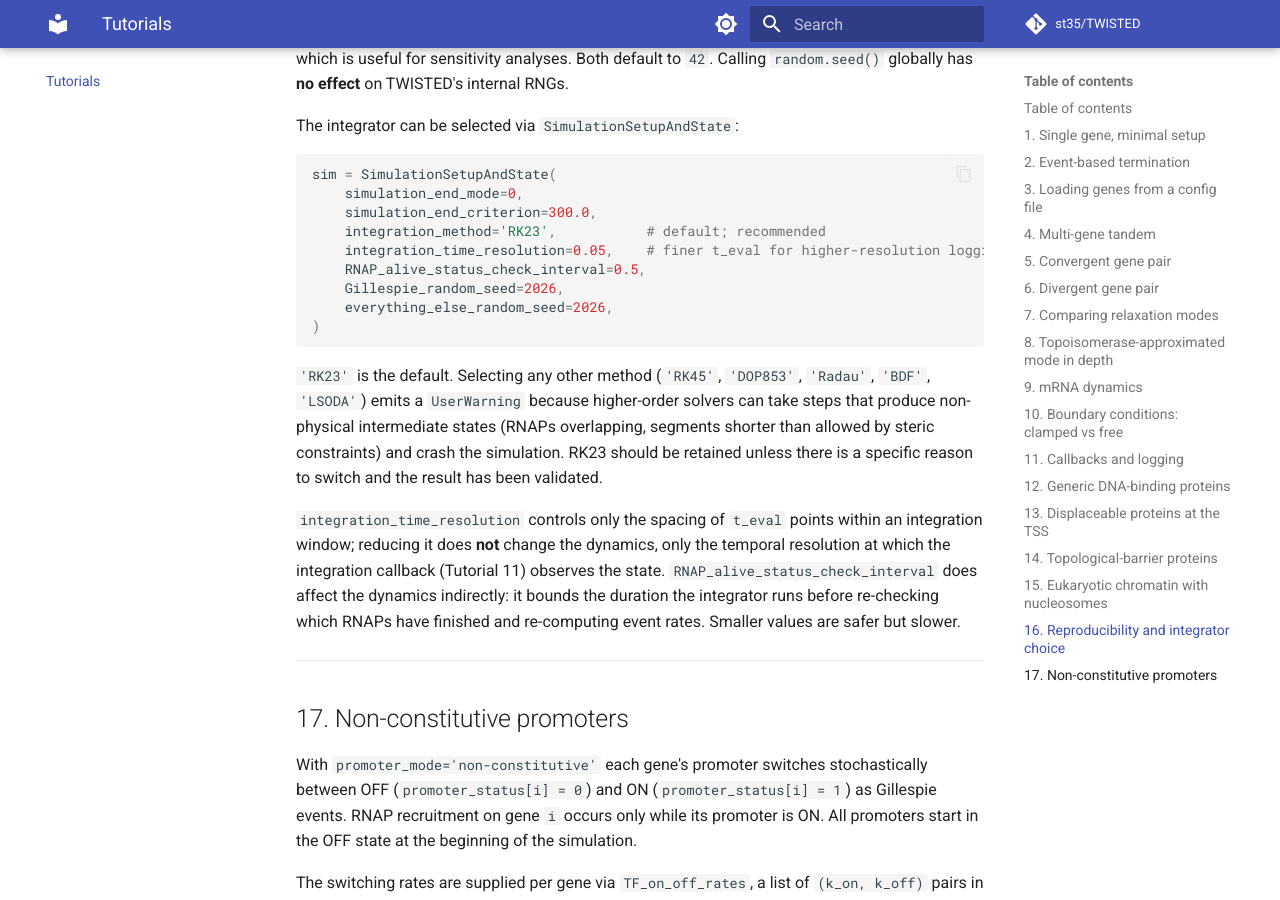
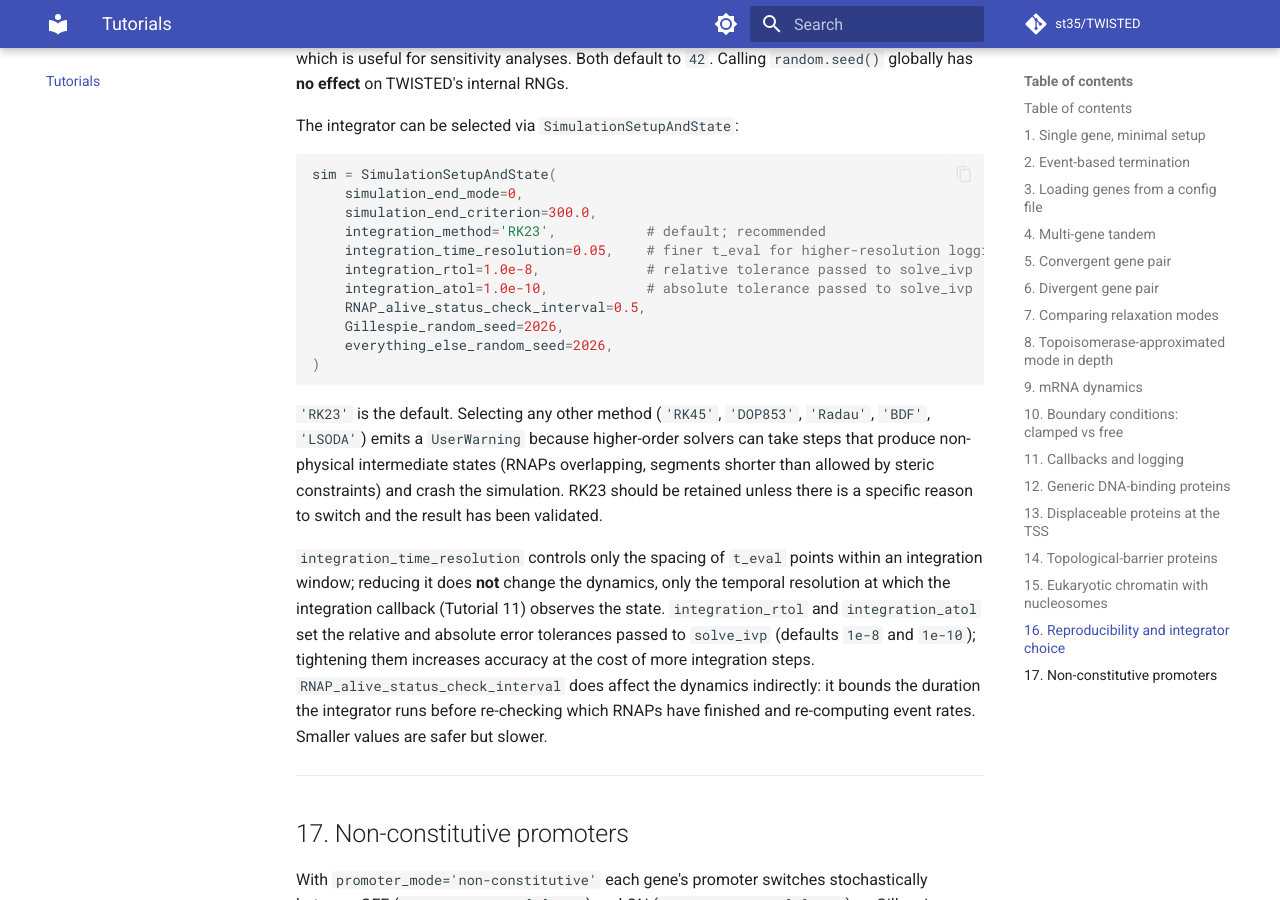
Before and after one commit to st35/TWISTED, an MkDocs documentation site: the page built from docs/tutorials.md, in a window 1280 px wide and 900 px high, scrolled down 12597 px. Built offline with MkDocs 1.6.1 and Material for MkDocs 9.7.7, drawn with Linux system fonts in a browser that asks for light colours; comment, search, counter and statistics services are not loaded.

Commit message:
Add configurable ODE integration tolerances

```diff
--- a/docs/tutorials.md
+++ b/docs/tutorials.md
@@ -532,6 +532,8 @@ sim = SimulationSetupAndState(
     simulation_end_criterion=300.0,
     integration_method='RK23',           # default; recommended
     integration_time_resolution=0.05,    # finer t_eval for higher-resolution logging
+    integration_rtol=1.0e-8,             # relative tolerance passed to solve_ivp
+    integration_atol=1.0e-10,            # absolute tolerance passed to solve_ivp
     RNAP_alive_status_check_interval=0.5,
     Gillespie_random_seed=2026,
     everything_else_random_seed=2026,
@@ -540,7 +542,7 @@ sim = SimulationSetupAndState(
 
 `'RK23'` is the default. Selecting any other method (`'RK45'`, `'DOP853'`, `'Radau'`, `'BDF'`, `'LSODA'`) emits a `UserWarning` because higher-order solvers can take steps that produce non-physical intermediate states (RNAPs overlapping, segments shorter than allowed by steric constraints) and crash the simulation. RK23 should be retained unless there is a specific reason to switch and the result has been validated.
 
-`integration_time_resolution` controls only the spacing of `t_eval` points within an integration window; reducing it does **not** change the dynamics, only the temporal resolution at which the integration callback (Tutorial 11) observes the state. `RNAP_alive_status_check_interval` does affect the dynamics indirectly: it bounds the duration the integrator runs before re-checking which RNAPs have finished and re-computing event rates. Smaller values are safer but slower.
+`integration_time_resolution` controls only the spacing of `t_eval` points within an integration window; reducing it does **not** change the dynamics, only the temporal resolution at which the integration callback (Tutorial 11) observes the state. `integration_rtol` and `integration_atol` set the relative and absolute error tolerances passed to `solve_ivp` (defaults `1e-8` and `1e-10`); tightening them increases accuracy at the cost of more integration steps. `RNAP_alive_status_check_interval` does affect the dynamics indirectly: it bounds the duration the integrator runs before re-checking which RNAPs have finished and re-computing event rates. Smaller values are safer but slower.
 
 ---
 
--- a/model_dynamics.py
+++ b/model_dynamics.py
@@ -506,7 +506,7 @@ def integrate(model: Model, simulation_setup_and_state: SimulationSetupAndState,
 			t_eval.append(t_first)
 			t_first += simulation_setup_and_state.integration_time_resolution
 		t_eval.append(t + dt)
-		sol = solve_ivp(lambda t, y: model_dynamics(t, y, RNAP_gene_index, model, simulation_setup_and_state), (t, t + dt), state_vector, t_eval = t_eval, method = simulation_setup_and_state.integration_method)
+		sol = solve_ivp(lambda t, y: model_dynamics(t, y, RNAP_gene_index, model, simulation_setup_and_state), (t, t + dt), state_vector, t_eval = t_eval, method = simulation_setup_and_state.integration_method, rtol = simulation_setup_and_state.integration_rtol, atol = simulation_setup_and_state.integration_atol)
 		assert sol.success, 'ODE integration failed during simulation.'
 		assert np.all(np.diff(sol.y[-1, :]) >= 0.0), 'Cumulative propensity decreased during integration.' # Cumulative propensity should never decrease over time
 		for t_index, t_val in enumerate(sol.t): # Check for event occurrence at each time point in the solution
```
Also changed, not shown: docs/api/model-setup.md (+2 -0 lines), docs/user-guide/simulation.md (+4 -0 lines), model_setup.py (+6 -1 lines).
